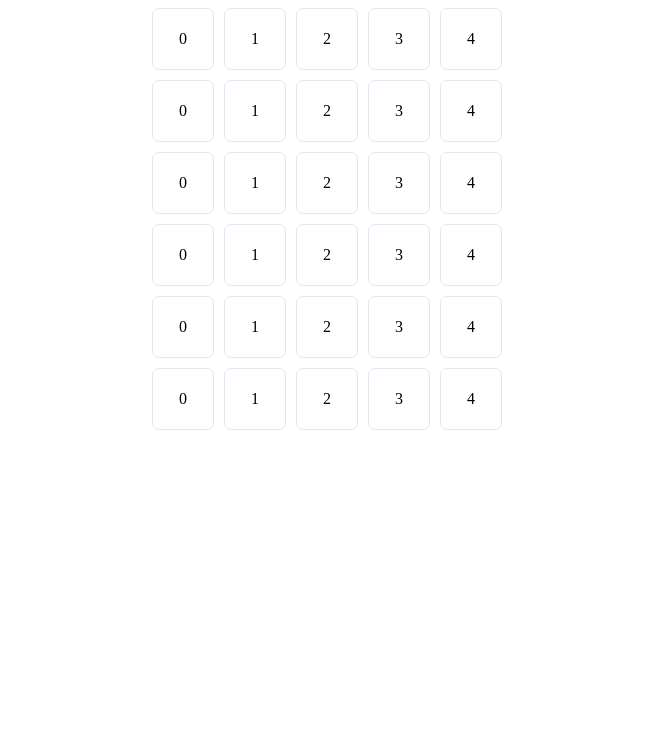
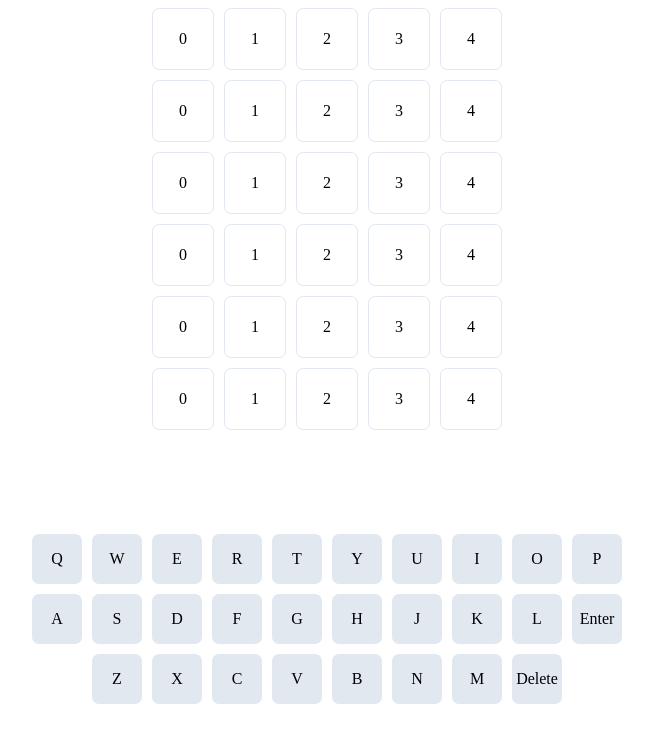
Before and after one commit to felerticia/wordle-game-ts, a React (Vite) app: page / in a window 1280 px wide. Shown: the top 742 px of the page, without its empty margins (321-974 px from the left). Built offline with nearby package versions, Linux system fonts and the light colour scheme.

Commit message:
4- Keyboard

```diff
--- a/src/App.tsx
+++ b/src/App.tsx
@@ -1,14 +1,25 @@
-import { useEffect, useState } from "react";
+import { useCallback, useEffect, useState } from "react";
 import "./App.css";
 import { pickRandomWord } from "./helpers/helpers";
-import { rows } from "./constants/contants";
+import { rows } from "./constants/constants";
 import Board from "./components/Board/Board";
+import Keyboard from "./components/Keyboard/Keyboard";
 
 function App() {
   const [, setSolution] = useState("");
   const [guesses] = useState<string[]>(new Array(rows).fill(""));
 
   const selectWord = () => setSolution(pickRandomWord);
+
+  const handleKeyDown = useCallback((e: KeyboardEvent) => {
+    console.log(e);
+  }, []);
+
+  useEffect(() => {
+    document.addEventListener("keydown", handleKeyDown);
+
+    return () => document.removeEventListener("keydown", handleKeyDown);
+  }, [handleKeyDown]);
 
   useEffect(() => {
     selectWord();
@@ -17,6 +28,7 @@ function App() {
   return (
     <div className="App">
       <Board guesses={guesses} />
+      <Keyboard />
     </div>
   );
 }
--- /dev/null
+++ b/src/components/Keyboard/Keyboard.css
@@ -0,0 +1,21 @@
+.keyboard {
+  display: flex;
+  justify-content: center;
+  gap: 10px;
+  flex-direction: column;
+  flex: 1;
+}
+.keyboard__row {
+  display: flex;
+  justify-content: center;
+  gap: 10px;
+}
+.keyboard__letter {
+  display: flex;
+  width: 50px;
+  height: 50px;
+  justify-content: center;
+  align-items: center;
+  background-color: var(--primary);
+  border-radius: 7px;
+}
--- /dev/null
+++ b/src/components/Keyboard/Keyboard.tsx
@@ -0,0 +1,21 @@
+import "./Keyboard.css";
+
+const keyboardRows = ["QWERTYUIOP", "ASDFGHJKL+", "ZXCVBNM-"];
+
+const Keyboard = () => {
+  return (
+    <div className="keyboard">
+      {keyboardRows.map((row, rowIdx) => (
+        <div key={rowIdx} className="keyboard__row">
+          {row.split("").map((letter, letterIdx) => (
+            <div key={letterIdx} className="keyboard__letter">
+              {letter === "+" ? "Enter" : letter === "-" ? "Delete" : letter}
+            </div>
+          ))}
+        </div>
+      ))}
+    </div>
+  );
+};
+
+export default Keyboard;
--- a/src/helpers/helpers.ts
+++ b/src/helpers/helpers.ts
@@ -1,4 +1,4 @@
-import { words } from "../constants/contants";
+import { words } from "../constants/constants";
 
 export const pickRandomWord = () => {
   return words[Math.floor(Math.random() * words.length)];
```
Also changed, not shown: src/constants/constants.ts (renamed from src/constants/contants.ts), 1 other file (tests, documents, lock files or other folders).
